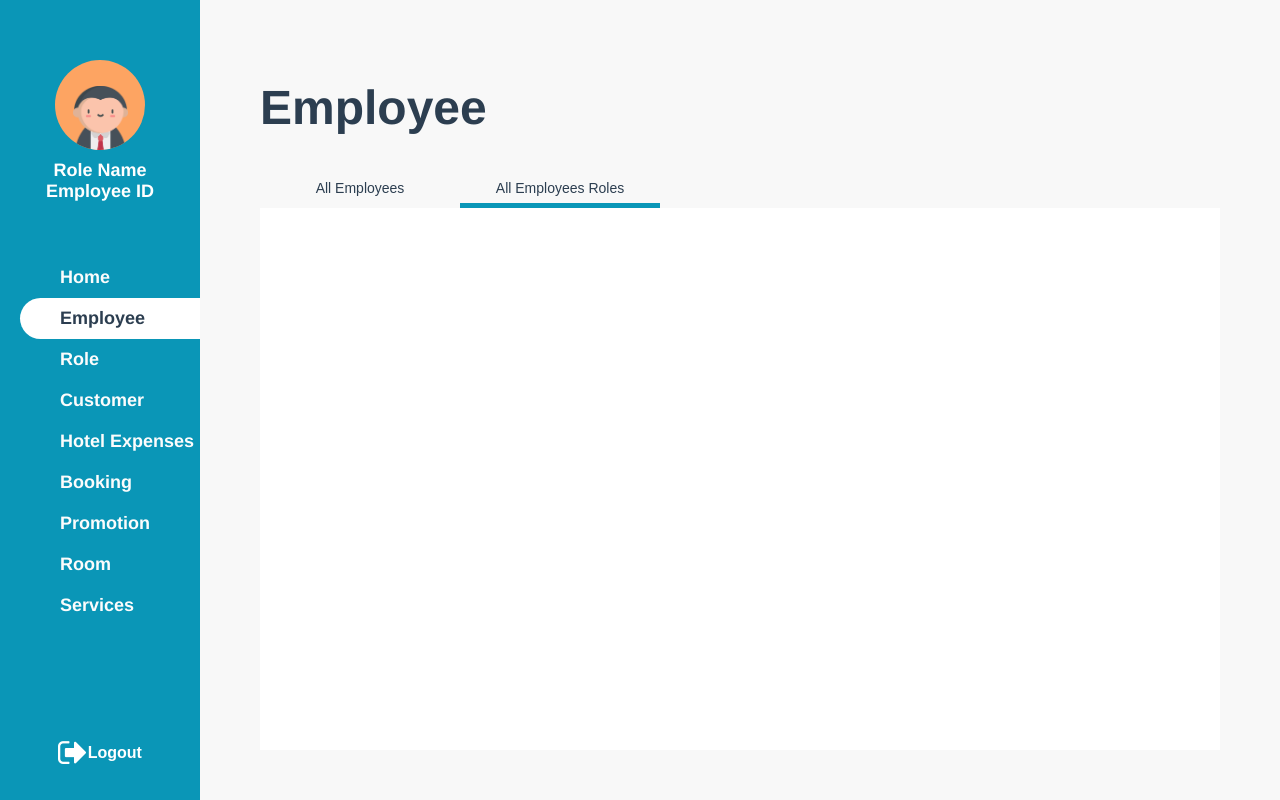
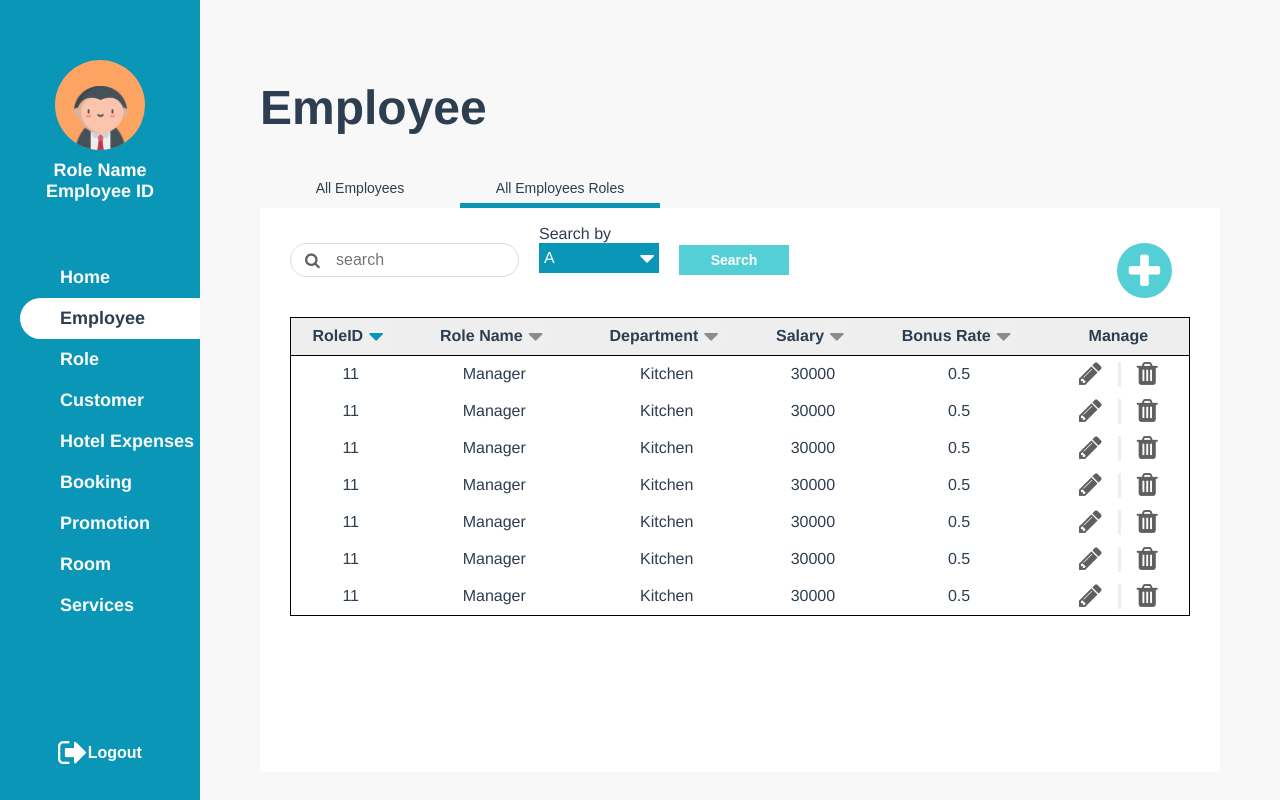
Before and after one commit to qbeam/PocoLoco, a Vue app: page /Employee in a window 1280 px wide. Both pictures are taken after a click on the button "All Employees Roles". Built offline with nearby package versions, Linux system fonts and the light colour scheme; what v-calendar, vue3-apexcharts would draw is missing.

Commit message:
All employee roles

```diff
--- a/src/components/AllEmployee.vue
+++ b/src/components/AllEmployee.vue
@@ -86,7 +86,11 @@
     :paginationVisible="sampleEmployee.length > tableRow"
     @pageReturn="pageReturn"
   />
-  <Popup :visible="searchVisible" @popReturn="popReturn" :style="{ top: '0', left: '0', margin: '0' }">
+  <Popup
+    :visible="searchVisible"
+    @popReturn="popReturn"
+    :style="{ top: '0', left: '0', margin: '0' }"
+  >
     <div class="popup-head">
       <div class="group-row">
         <div class="group-item">
--- /dev/null
+++ b/src/components/AllEmployeeRole.vue
@@ -0,0 +1,492 @@
+<template>
+  <div class="menu-bar">
+    <div class="search-container">
+      <i
+        class="fa fa-search fa-1x"
+        style="
+          position: absolute;
+          z-index: 5;
+          margin: 9px 15px;
+          font-size: 16px;
+        "
+      ></i>
+
+      <input
+        class="search-field"
+        type="text"
+        placeholder="search"
+        :style="{ marginBottom: '0' }"
+      />
+    </div>
+    <div class="menu-button">
+      <CustomSelect
+        type="Filter"
+        :options="['A', 'B', 'C', 'Sleep tight']"
+        :style="{ marginRight: '20px' }"
+      />
+      <DefaultButton type="small"> Search </DefaultButton>
+    </div>
+    <AddButton
+      @click="goToAddRole()"
+      :style="{ position: 'absolute', right: '2%' }"
+    />
+  </div>
+
+  <div class="table-container">
+    <table v-if="sampleRole.length !== 0">
+      <tr>
+        <th v-for="(colName, i) in colNames" :key="i">
+          <div class="tb-head">
+            {{ colName }}
+            <SortingArrow
+              :active="activeArrow == i ? true : false"
+              @click="setActiveArrow(i)"
+              @sortReturn="sortReturn"
+            />
+          </div>
+        </th>
+        <th>Manage</th>
+      </tr>
+
+      <tr
+        v-for="(sampleRole, i) in sampleRole.slice(
+          currentPage * tableRow - tableRow,
+          currentPage * tableRow
+        )"
+        :key="i"
+        class="row"
+      >
+        <td>{{ sampleRole.id }}</td>
+        <td>{{ sampleRole.roleName }}</td>
+        <td>{{ sampleRole.department }}</td>
+        <td>{{ sampleRole.salary }}</td>
+        <td>{{ sampleRole.bonusRate }}</td>
+
+        <td>
+          <div class="manage">
+            <button class="manage-button" @click="getEditRecord(sampleRole)">
+              <i class="fa fa-pencil fa-2x"></i>
+            </button>
+            <div class="vl"></div>
+            <button class="manage-button">
+              <i class="fa fa-trash fa-2x"></i>
+            </button>
+          </div>
+        </td>
+      </tr>
+    </table>
+  </div>
+  <PaginationBar
+    :pageCount="Math.ceil(sampleRole.length / tableRow)"
+    :paginationVisible="sampleRole.length > tableRow"
+    @pageReturn="pageReturn"
+  />
+
+  <Popup
+    :visible="editVisible"
+    :buttons="true"
+    @popReturn="popReturn"
+    @submit="submit"
+    :style="{ top: '0', left: '0', margin: '0' }"
+  >
+  <div class="popup-head">
+        <div>Department: {{ role.department }}</div>
+        <div>Role: {{ role.roleName }}</div>
+      </div>
+      <p>Salary</p>
+      <div :style="{ paddingBottom: '20px' }">
+        <input
+          type="text"
+          v-model="role.salary"
+          :placeholder="salary"
+          :style="{ marginRight: '10px' }"
+        />
+        Baht
+      </div>
+      <p>Bonus Rate</p>
+      <input
+        type="text"
+        v-model="role.bonusRate"
+        :placeholder="bonusRate"
+        :style="{ width: '95%', marginBottom: '30px' }"
+      />
+  </Popup>
+</template>
+
+<script>
+import CustomSelect from "../components/CustomSelect";
+import DefaultButton from "../components/DefaultButton";
+import AddButton from "../components/AddButton";
+import { useScreenWidth } from "../composables/useScreenWidth";
+import PaginationBar from "../components/PaginationBar";
+import Popup from "../components/Popup";
+import SortingArrow from "../components/SortingArrow";
+
+const colNames = ["RoleID", "Role Name", "Department", "Salary", "Bonus Rate"];
+const sampleRole = [
+  {
+    id: 11,
+    roleName: "Manager",
+    department: "Kitchen",
+    salary: 30000,
+    bonusRate: 0.5,
+  },
+  {
+    id: 11,
+    roleName: "Manager",
+    department: "Kitchen",
+    salary: 30000,
+    bonusRate: 0.5,
+  },
+  {
+    id: 11,
+    roleName: "Manager",
+    department: "Kitchen",
+    salary: 30000,
+    bonusRate: 0.5,
+  },
+  {
+    id: 11,
+    roleName: "Manager",
+    department: "Kitchen",
+    salary: 30000,
+    bonusRate: 0.5,
+  },
+  {
+    id: 11,
+    roleName: "Manager",
+    department: "Kitchen",
+    salary: 30000,
+    bonusRate: 0.5,
+  },
+  {
+    id: 11,
+    roleName: "Manager",
+    department: "Kitchen",
+    salary: 30000,
+    bonusRate: 0.5,
+  },
+  {
+    id: 11,
+    roleName: "Manager",
+    department: "Kitchen",
+    salary: 30000,
+    bonusRate: 0.5,
+  },
+];
+
+export default {
+  name: "AllEmployeeRole",
+  components: {
+    CustomSelect,
+    DefaultButton,
+    AddButton,
+    PaginationBar,
+    Popup,
+    SortingArrow,
+  },
+  setup() {
+    const { width } = useScreenWidth();
+    return { width };
+  },
+  data() {
+    return {
+      sampleRole,
+      colNames,
+      role: [],
+      editVisible: false,
+      currentPage: 1,
+      activeArrow: 0,
+      tableRow: 10,
+      sortDirection: "down",
+    };
+  },
+  methods: {
+    pageReturn(page) {
+      this.currentPage = page;
+    },
+    popReturn(value) {
+      this.searchVisible = value;
+      this.editVisible = value;
+    },
+    submit(value) {
+      this.editVisible = value;
+    },
+    setActiveArrow(clickedArrow) {
+      this.activeArrow = clickedArrow;
+      console.log(this.sampleEmployee.id);
+    },
+    sortReturn(direction) {
+      this.sortDirection = direction;
+    },
+    getEditRecord(role) {
+      this.editVisible = !this.editVisible;
+      this.role = role;
+    },
+    goToAddRole() {
+      this.$router.push("/AddRole");
+    },
+  },
+};
+</script>
+
+<style scoped>
+.icon-wrap {
+  position: absolute;
+  z-index: 5;
+  padding: 5px 20px;
+}
+.menu-bar {
+  display: flex;
+  flex-direction: row;
+  position: relative;
+}
+.menu-button {
+  display: flex;
+  align-items: center;
+}
+.search-container {
+  position: relative;
+  display: flex;
+}
+i {
+  color: #5f5f5f;
+}
+.search-field {
+  width: 180px;
+  height: 30px;
+  font-size: 16px;
+  outline: none;
+  z-index: 1;
+  padding-left: 45px;
+  border: 1px solid var(--light-grey);
+  border-radius: 50px;
+  margin-right: 20px;
+}
+.inner-container {
+  display: flex;
+  height: 100%;
+  margin-bottom: 50px;
+  padding: 35px 30px;
+  background: white;
+}
+.table-container {
+  display: flex;
+  height: 460px;
+}
+table {
+  width: 100%;
+  max-width: 1000;
+  border: 1px solid black;
+  border-collapse: collapse;
+  align-self: flex-start;
+  margin-top: 40px;
+  z-index: 0;
+}
+.tb-head {
+  display: flex;
+  justify-content: center;
+  align-items: center;
+}
+th {
+  height: 35px;
+  text-align: center;
+  background-color: #eeeeee;
+  border-bottom: 1px solid black;
+}
+td {
+  height: 35px;
+  text-align: center;
+  justify-content: center;
+  align-items: center;
+}
+.row:hover {
+  cursor: pointer;
+  background: var(--grey-highlight);
+}
+.manage {
+  height: 35px;
+  display: flex;
+  flex-direction: row;
+  align-items: center;
+  justify-content: center;
+}
+.choices {
+  display: flex;
+  justify-content: flex-start;
+  width: 550px;
+}
+.container1,
+.container2,
+.container3 {
+  display: block;
+  position: relative;
+  padding: 0 0 0 35px;
+  margin: 0 0 15px 0;
+  cursor: pointer;
+
+  user-select: none;
+  background: none;
+  width: 150px;
+}
+.container1 input,
+.container2 input,
+.container3 input {
+  position: fixed;
+  opacity: 0;
+  cursor: pointer;
+}
+.checkmark {
+  position: absolute;
+  top: 0;
+  left: 0;
+  height: 20px;
+  width: 20px;
+  background-color: #d3d3d3;
+  border-radius: 50%;
+}
+.container1:hover input ~ .checkmark,
+.container2:hover input ~ .checkmark,
+.container3:hover input ~ .checkmark {
+  background-color: #ccc;
+}
+.container1 input:checked ~ .checkmark {
+  background-color: #24ba45;
+}
+.container2 input:checked ~ .checkmark {
+  background-color: #ffc42e;
+}
+.container3 input:checked ~ .checkmark {
+  background-color: #e11818;
+}
+.checkmark:after {
+  content: "";
+  position: absolute;
+  display: none;
+}
+.container1 input:checked ~ .checkmark:after,
+.container2 input:checked ~ .checkmark:after,
+.container3 input:checked ~ .checkmark:after {
+  display: block;
+}
+.container1 .checkmark:after,
+.container2 .checkmark:after,
+.container3 .checkmark:after {
+  top: 6px;
+  left: 6px;
+  width: 8px;
+  height: 8px;
+  border-radius: 50%;
+  background: white;
+}
+.circle {
+  width: 40px;
+  height: 40px;
+  background: var(--primary-yellow);
+  display: flex;
+  justify-content: center;
+  align-self: center;
+  border-radius: 50%;
+  overflow: hidden;
+}
+.fa-pencil:hover,
+.fa-trash:hover,
+.fa-search:hover {
+  color: var(--primary-blue);
+}
+.fa-calendar {
+  color: var(--primary-blue);
+  margin: 5px 0 0 -35px;
+  padding-right: 100px;
+}
+.manage-button {
+  border: none;
+  background: none;
+  cursor: pointer;
+}
+.vl {
+  border-left: 3px solid #eeeeee;
+  height: 25px;
+  margin: 0 10px;
+}
+.popup-head {
+  display: flex;
+  flex-direction: row;
+  justify-content: space-between;
+  border-bottom: 3px solid var(--grey-highlight);
+  padding-bottom: 20px;
+  margin-bottom: 25px;
+  font-weight: bold;
+}
+.group-item {
+  display: flex;
+  flex-direction: column;
+  width: 50%;
+}
+.group-item-left {
+  display: flex;
+  flex-direction: column;
+  width: 35%;
+  font-size: 22px;
+}
+.group-row {
+  display: flex;
+}
+h4 {
+  font-size: 18px;
+  margin-bottom: 35px;
+}
+select {
+  width: 150px;
+  height: 35px;
+  padding-left: 10px;
+  margin: 10px 0 20px 0;
+}
+.input-group {
+  display: flex;
+  align-items: center;
+}
+input {
+  width: 200px;
+  height: 35px;
+  padding-left: 10px;
+  color: var(--header-color);
+}
+@media (max-width: 1100px) {
+  .search-field {
+    width: 300px;
+  }
+  .menu-bar {
+    flex-direction: column;
+  }
+  .menu-buttons {
+    margin-top: 40px;
+  }
+}
+@media (max-width: 700px) {
+  .search-field {
+    width: 180px;
+  }
+  .table-container {
+    height: 450px;
+  }
+  table {
+    margin-top: 30px;
+    font-size: 14px;
+  }
+  .vl {
+    margin: 0 2px;
+  }
+  .fa-pencil,
+  .fa-trash {
+    font-size: 20px;
+  }
+}
+input[type="number"] {
+  -moz-appearance: textfield;
+}
+input::-webkit-outer-spin-button,
+input::-webkit-inner-spin-button {
+  -webkit-appearance: none;
+}
+</style>
--- a/src/views/Employee.vue
+++ b/src/views/Employee.vue
@@ -19,6 +19,7 @@
 
     <div class="inner-container" v-if="role === 'Business Owner'">
       <AllEmployee v-if="selected == menus[0]" />
+      <AllEmployeeRole v-if="selected == menus[1]" />
     </div>
 
     <div class="menu-bar" v-if="role === 'Receptionist'">
@@ -70,7 +71,12 @@
         class="row"
       >
         <td>{{ sampleEmployee.id }}</td>
-          <td>{{ sampleEmployee.firstname }} {{ sampleEmployee.lastname }}</td>
+        <td>
+          <div>
+            <p>{{ sampleEmployee.firstname }} {{ sampleEmployee.lastname }}</p>
+            <!-- <p class="sub-row">{{ sampleEmployee.role }}</p> -->
+          </div>
+        </td>
         <td>{{ sampleEmployee.salary }}</td>
         <td>{{ sampleEmployee.status }}</td>
         <td>
@@ -190,7 +196,7 @@
         </div>
       </div>
 
-        <h4 style="margin-bottom: 35px;">Shift</h4>
+      <h4 style="margin-bottom: 35px">Shift</h4>
       <CustomSelect
         type="Grey"
         :options="['05:00 - 13:00', '13:00 - 21:00', '21:00 - 05:00']"
@@ -221,6 +227,7 @@
 
 <script>
 import AllEmployee from "../components/AllEmployee";
+import AllEmployeeRole from "../components/AllEmployeeRole";
 import TablePage from "../components/TablePage";
 import DefaultButton from "../components/DefaultButton.vue";
 import PaginationBar from "../components/PaginationBar.vue";
@@ -306,6 +313,7 @@ export default {
   name: "Employee",
   components: {
     AllEmployee,
+    AllEmployeeRole,
     DefaultButton,
     TablePage,
     PaginationBar,
@@ -378,6 +386,9 @@ h3 {
 h4 {
   font-size: 18px;
   margin-bottom: 15px;
+}
+.sub-row {
+  font-size: 12px;
 }
 .menu-button {
   width: 200px;
```
Lines whose indentation alone changed are shown as unchanged.
